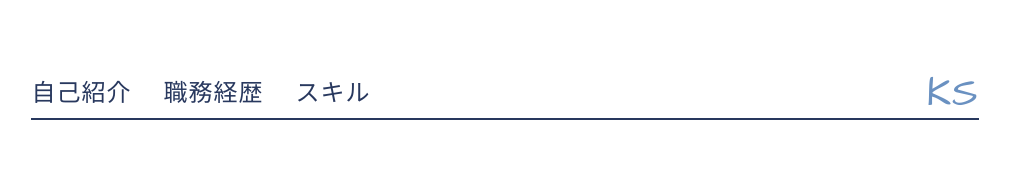
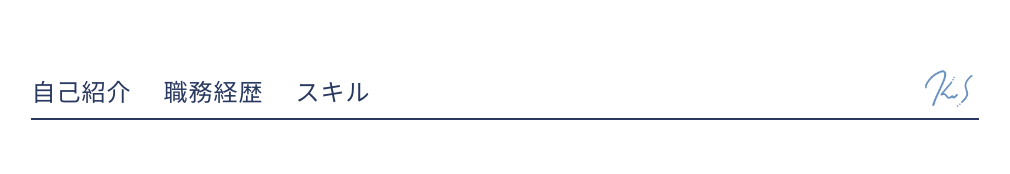
Before and after one commit to Kou0402/sy-profile, a Nuxt app: page / in a window 1280 px wide. Shown: the top 174 px of the page, without its empty margins (135-1145 px from the left). Built offline with nearby package versions, Linux system fonts and the light colour scheme.

Commit message:
style: chenge logo

```diff
--- a/components/layout/NavBar.vue
+++ b/components/layout/NavBar.vue
@@ -3,7 +3,9 @@
     <NavLink path="about">自己紹介</NavLink>
     <NavLink path="carrier">職務経歴</NavLink>
     <NavLink path="skill">スキル</NavLink>
-    <nuxt-link to="/" class="logo">KS</nuxt-link>
+    <nuxt-link to="/" class="logo"
+      ><img :src="navIconPath" class="image"
+    /></nuxt-link>
   </nav>
 </template>
 
@@ -13,6 +15,11 @@ import NavLink from '~/components/layout/NavLink.vue'
 export default {
   components: {
     NavLink
+  },
+  data() {
+    return {
+      navIconPath: require('~/assets/image/' + 'nav_icon.png')
+    }
   }
 }
 </script>
@@ -32,6 +39,10 @@ export default {
     text-decoration: none;
     margin-left: auto;
     font-family: 'Architects Daughter', cursive;
+    > .image {
+      height: 44px;
+      margin-bottom: 14px;
+    }
   }
 }
 </style>
```
Also changed, not shown: assets/image/nav_icon.png (added).
